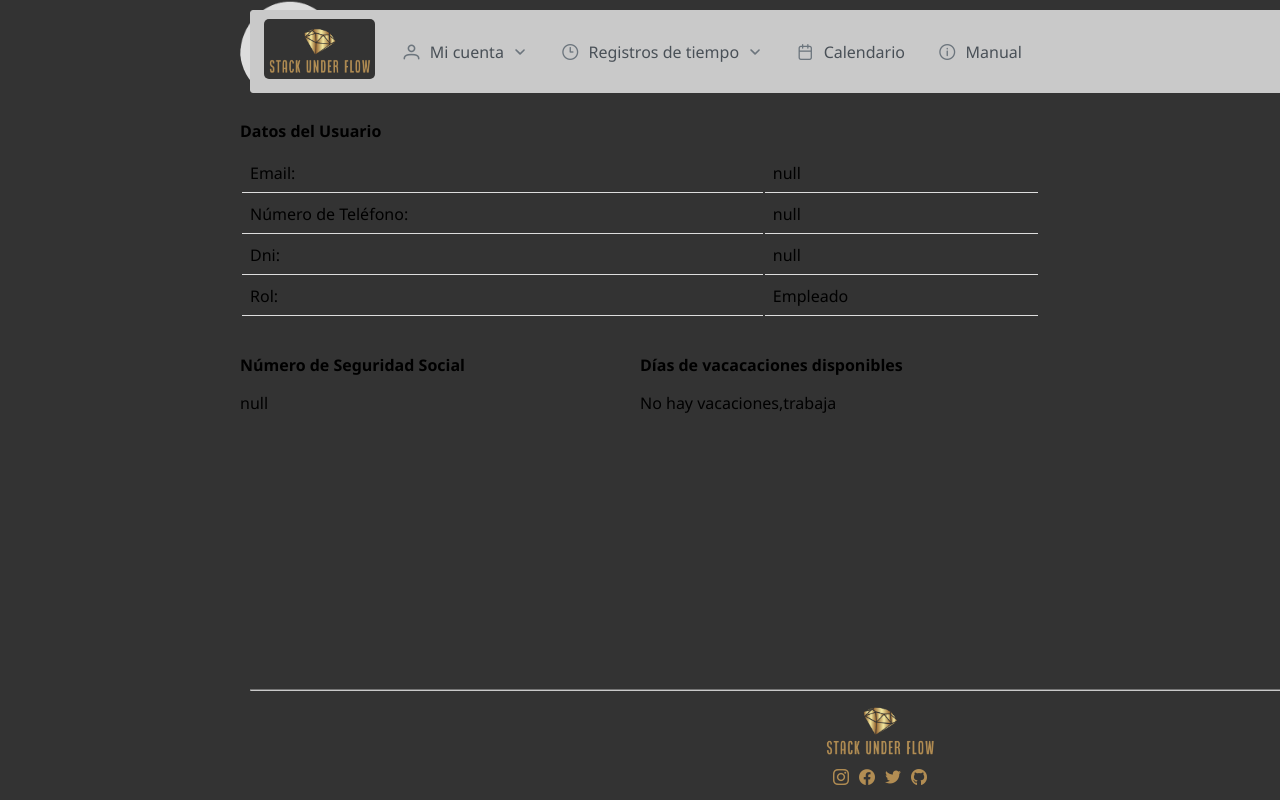
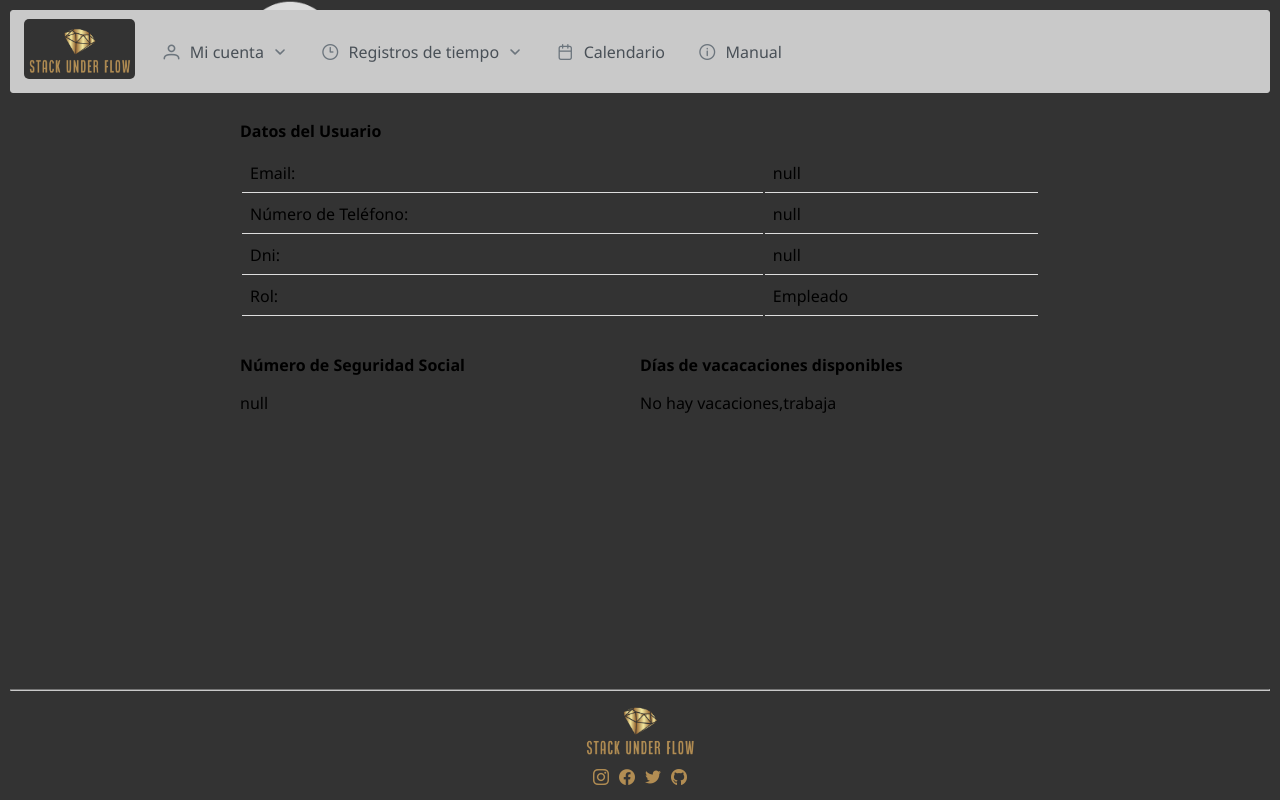
Before and after one commit to SyTW2324/E02, a Vue app in the folder labRecApp/frontend/: page /profile in a window 1280 px wide. Built offline with nearby package versions, Linux system fonts and the light colour scheme.

Commit message:
Se cambia la posicion de la llamada a los componentes del encabezado y el pie de pagina en la vista userProfile

```diff
--- a/labRecApp/frontend/src/views/userProfile.vue
+++ b/labRecApp/frontend/src/views/userProfile.vue
@@ -1,9 +1,8 @@
 <template>
+    <header>
+      <mainNavbarComponent></mainNavbarComponent>
+    </header>
     <div class="user-profile">
-        <header>
-          <mainNavbarComponent></mainNavbarComponent>
-        </header>
-        <!-- Cuerpo de los datos del perfil-->
         <div class="profile-header">
             <img src="../assets/Login_usuario.png" alt="User Photo" class="profile-photo" />
             <div class="user-info">
@@ -43,11 +42,10 @@
                 <p>{{ getUserVacationAvailableDays() }}</p>
             </div>
         </div>
-        <!-- Pie de pagina de la aplicacion-->
-        <footer>
-          <footerComponent></footerComponent>
-        </footer>
     </div>
+    <footer>
+      <footerComponent></footerComponent>
+    </footer>
 </template>
 
 <script lang="ts">
```
